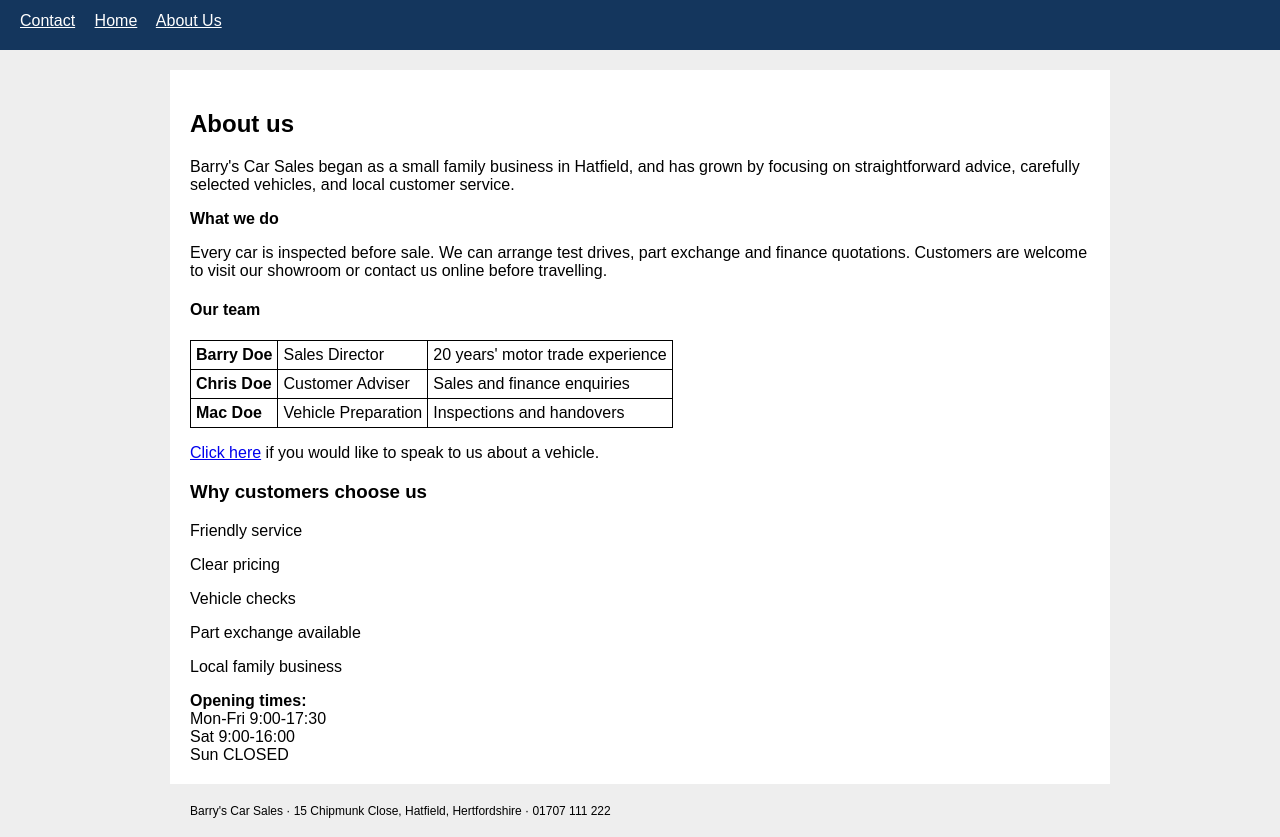
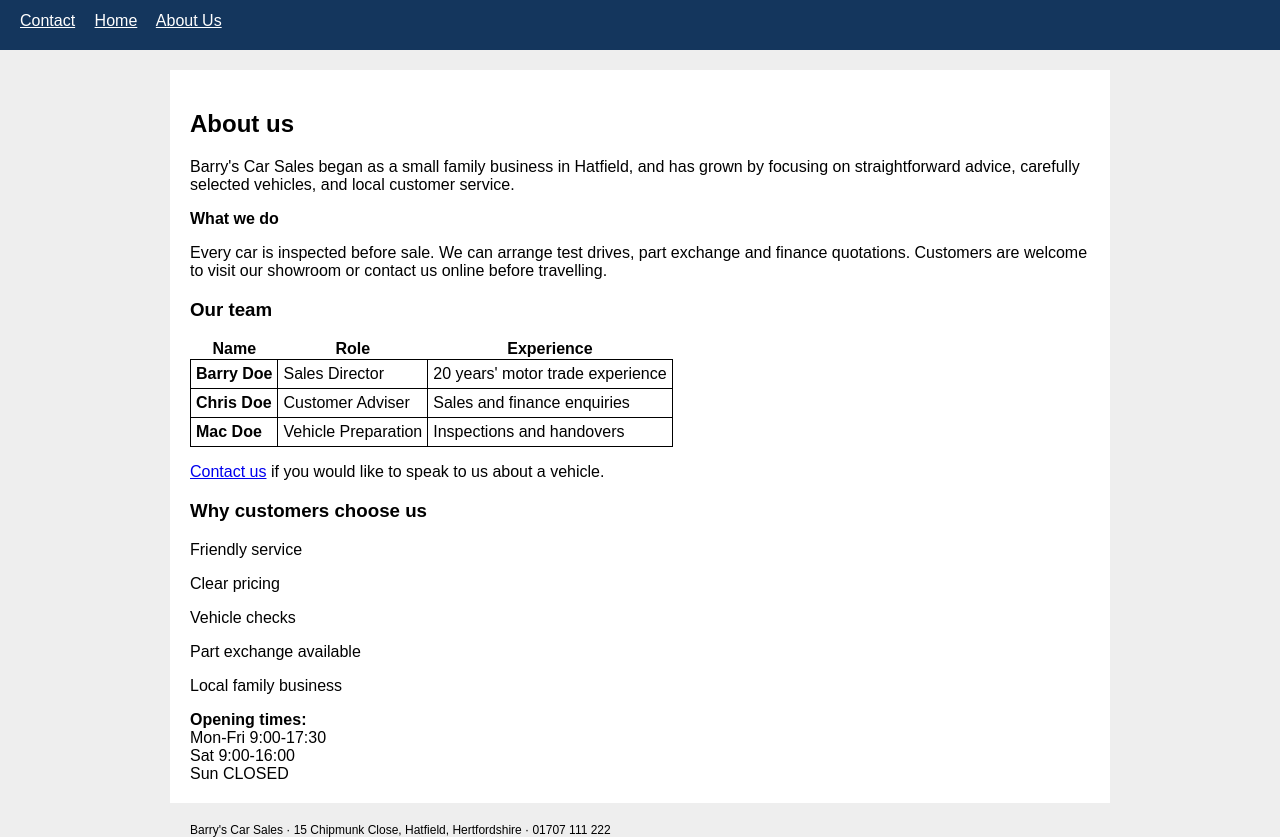
Before and after one commit to amansaeed295-bit/5WCM2000-Barry-car-sales, a plain HTML site: page about.html in a window 1280 px wide. Shown: the part 96-933 px from the top of the page. Drawn offline with Linux system fonts and the light colour scheme.

Commit message:
Complete about.html structure, Link text and table headers

```diff
--- a/about.html
+++ b/about.html
@@ -31,8 +31,13 @@
             <div><strong>What we do</strong></div>
             <p>Every car is inspected before sale. We can arrange test drives, part exchange and finance quotations. Customers are welcome to visit our showroom or contact us online before travelling.</p>
 
-            <h4>Our team</h4>
+            <h3>Our team</h3>
             <table>
+                <tr>
+                    <th>Name</th>
+                    <th>Role</th>
+                    <th>Experience</th>
+                </tr>
                 <tr>
                     <td><strong>Barry Doe</strong></td>
                     <td>Sales Director</td>
@@ -50,7 +55,7 @@
                 </tr>
             </table>
 
-            <p><a href="enquiry.html">Click here</a> if you would like to speak to us about a vehicle.</p>
+            <p><a href="enquiry.html">Contact us</a> if you would like to speak to us about a vehicle.</p>
         </section>
 
         <aside>
```
